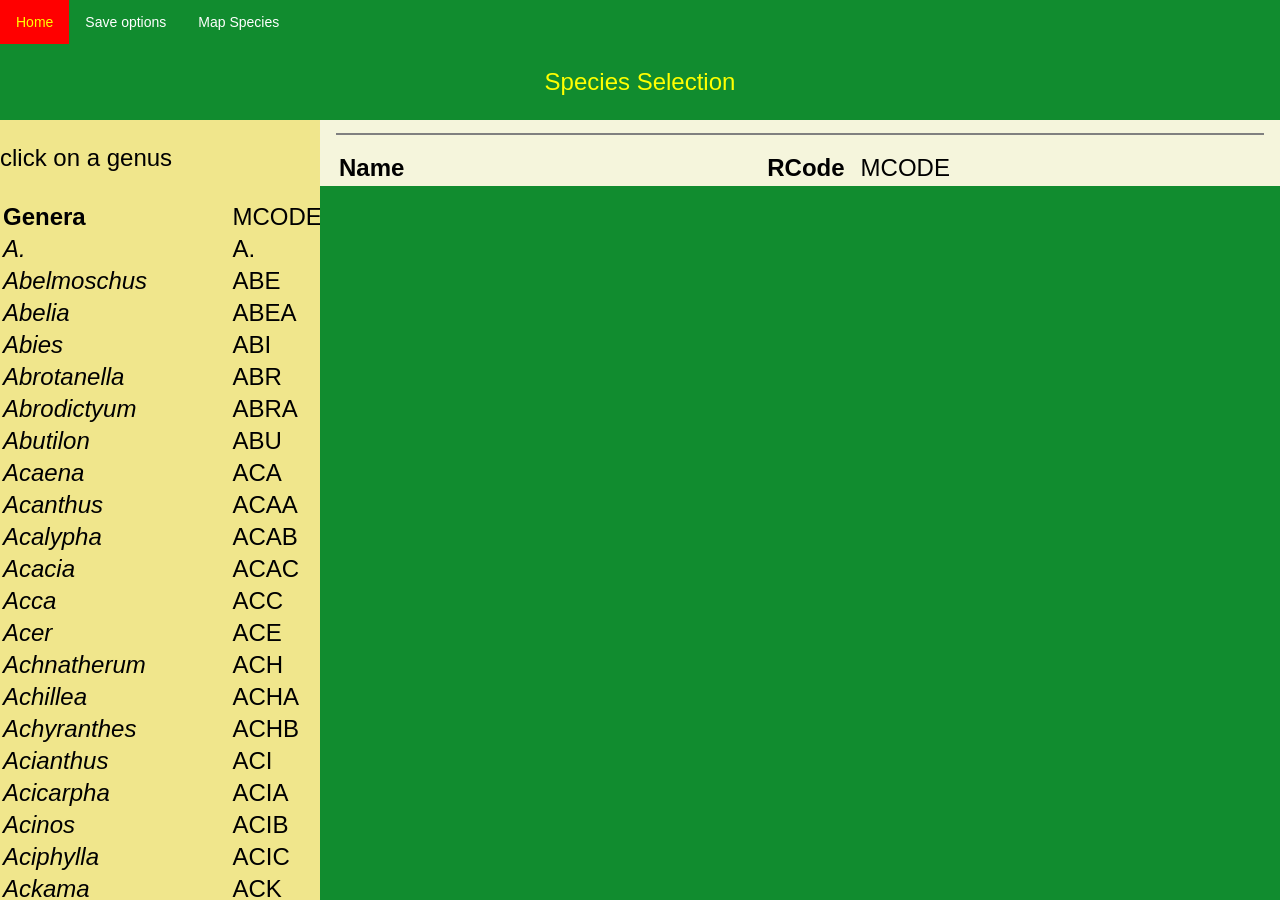
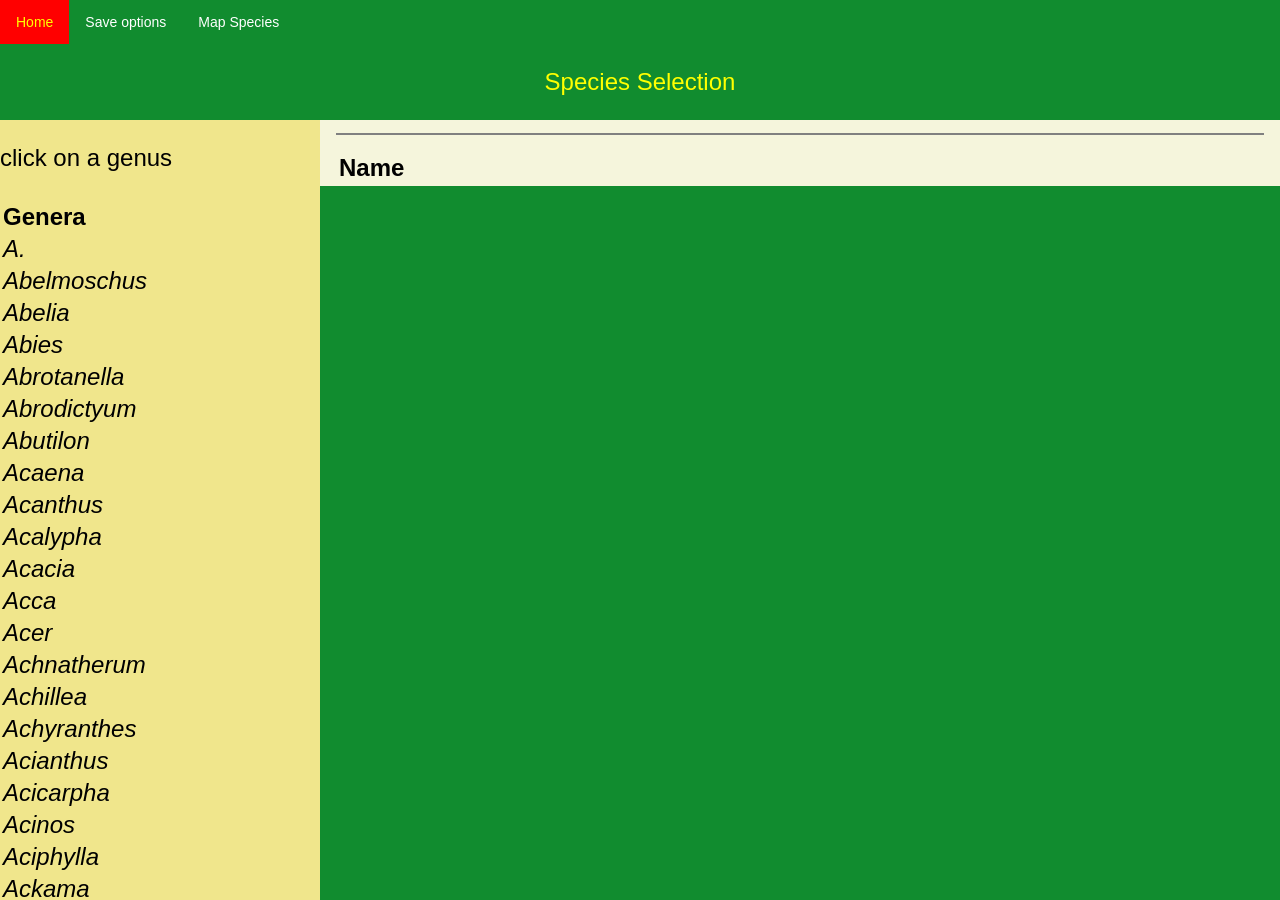
Before and after one commit to JaneJg/Plant_lists, a Jekyll site: the page built from Select_Species.md, in a window 1280 px wide. Built offline with Jekyll 4.4.1, drawn with Linux system fonts in a browser that asks for light colours.

Commit message:
Update Select_Species_body.html

```diff
--- a/_includes/Select_Species_body.html
+++ b/_includes/Select_Species_body.html
@@ -80,6 +80,10 @@ specieslist();
    <p>click on a genus</p>
 
     <Table id="Genus_List">
+<colgroup>
+    <col>
+    <col style="visibility: collapse;">
+  </colgroup>
 	<tr VALIGN="TOP"><TD WIDTH=70%></TD><TD WIDTH=30%></TD</tr>
      </table>
   </div>
@@ -90,6 +94,11 @@ specieslist();
 
  <hr style="height:2px;border-width:0;color:gray;background-color:gray">
     <Table id="Species_List">
+<colgroup>
+    <col>
+    <col style="visibility: collapse;">
+    <col style="visibility: collapse;">
+  </colgroup>
 	<tr VALIGN="TOP"><TD WIDTH=70%></TD><TD WIDTH=15%></TD><TD WIDTH= 15%></TD></tr>
 	<TR><TD> <b>Name</b> </TD><TD display ="none"> <b>RCode</b> </TD><TD>MCODE  </TD></TR>
      </table>
```
